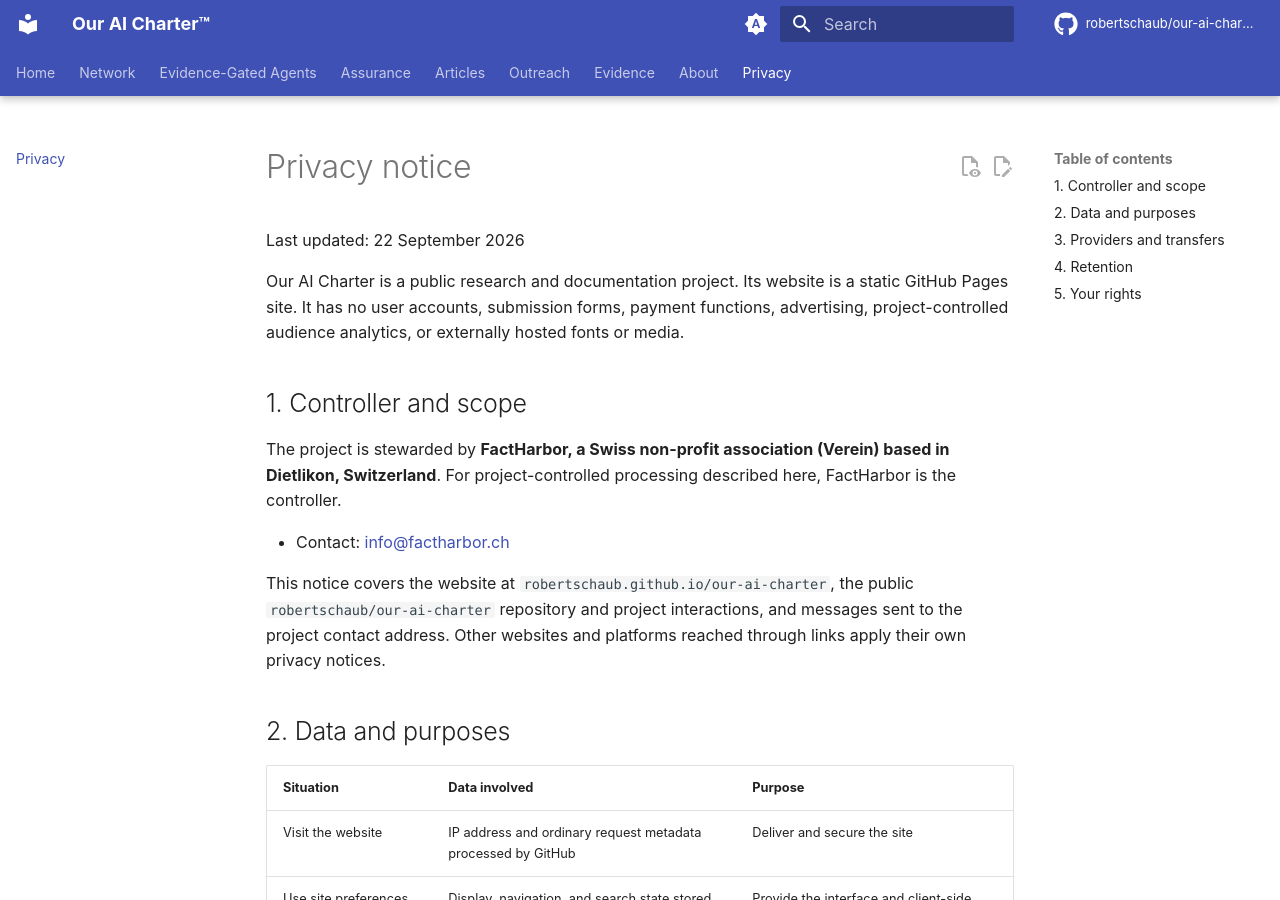
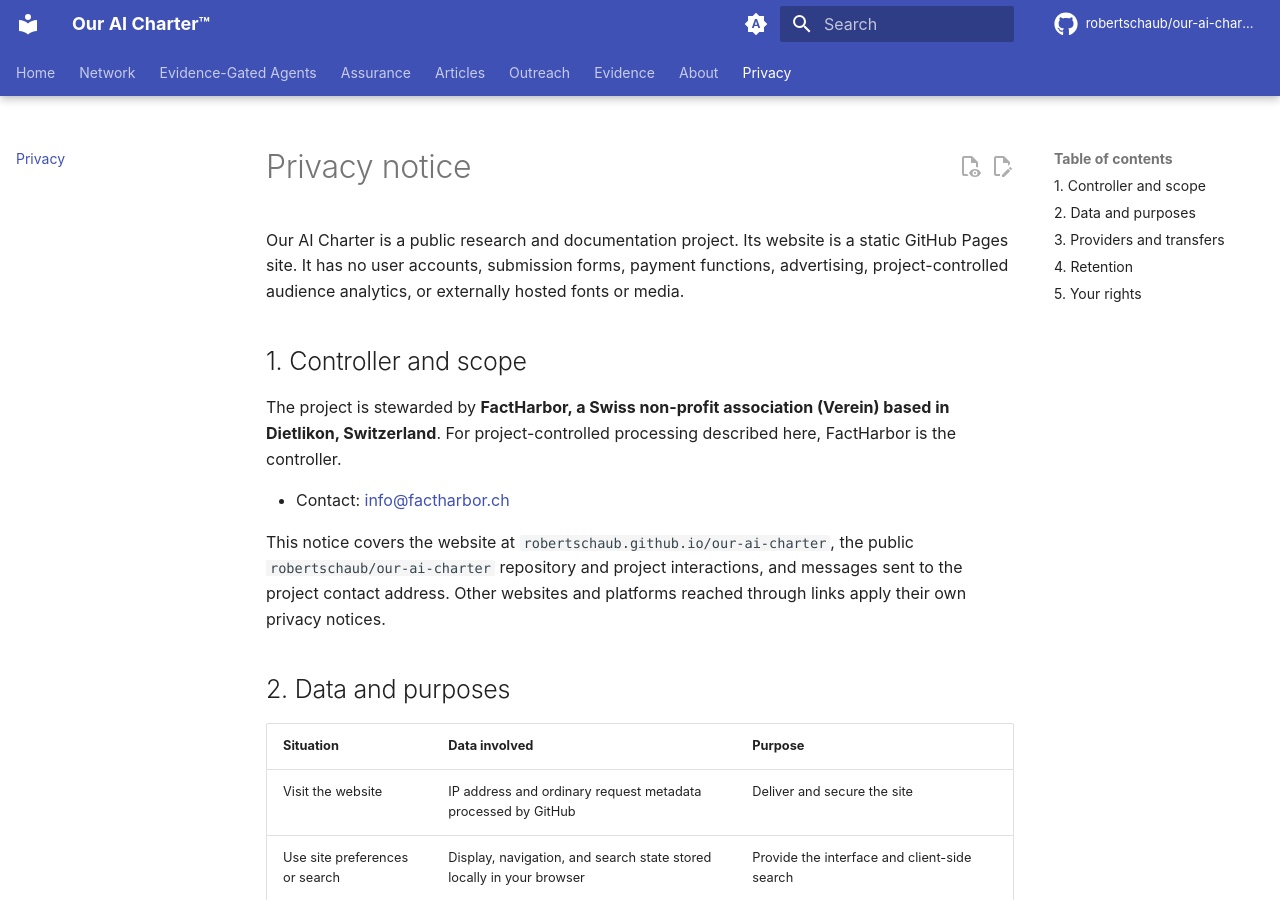
Before and after one commit to robertschaub/our-ai-charter, an MkDocs documentation site: the page built from docs/privacy.md, in a window 1280 px wide and 900 px high. Built offline with MkDocs 1.6.1 and Material for MkDocs 9.7.7, drawn with Linux system fonts in a browser that asks for light colours; plug-ins that fetch from the network failed and are left out; comment, search, counter and statistics services are not loaded.

Commit message:
docs: remove last updated date from privacy notice

```diff
--- a/docs/privacy.md
+++ b/docs/privacy.md
@@ -1,6 +1,4 @@
 # Privacy notice
-
-Last updated: 22 September 2026
 
 Our AI Charter is a public research and documentation project. Its website is a static GitHub Pages site. It has no user accounts, submission forms, payment functions, advertising, project-controlled audience analytics, or externally hosted fonts or media.
 
```
